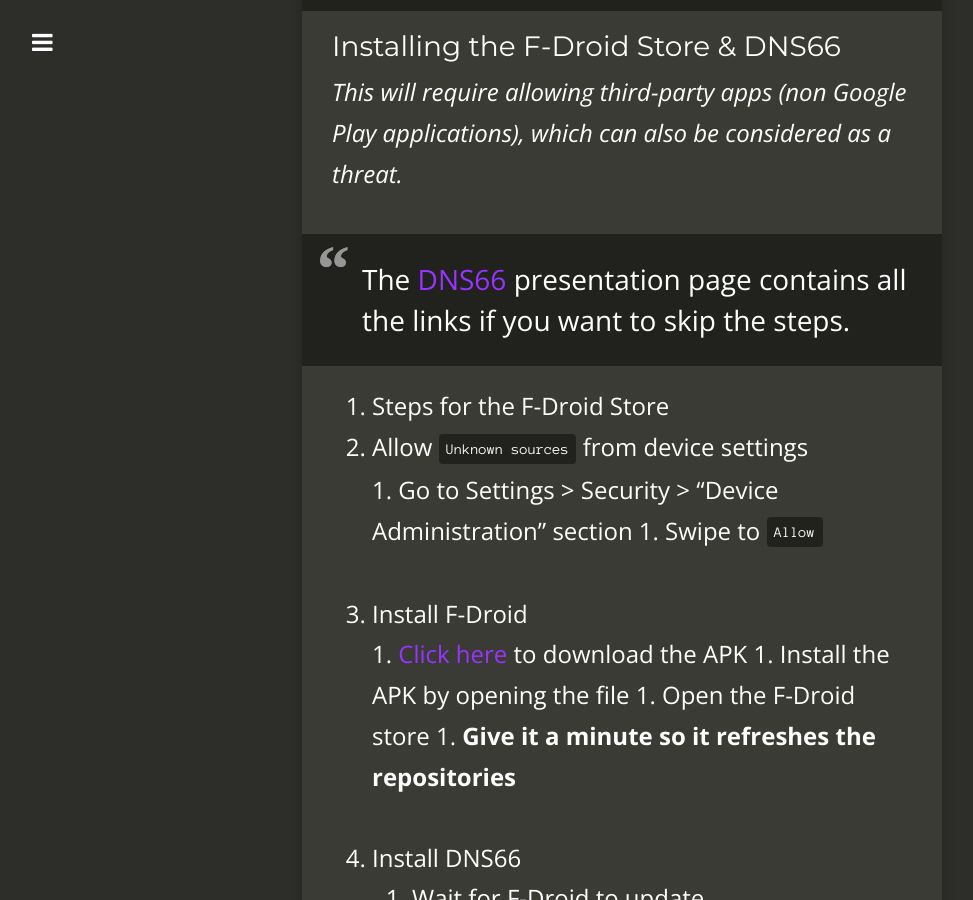
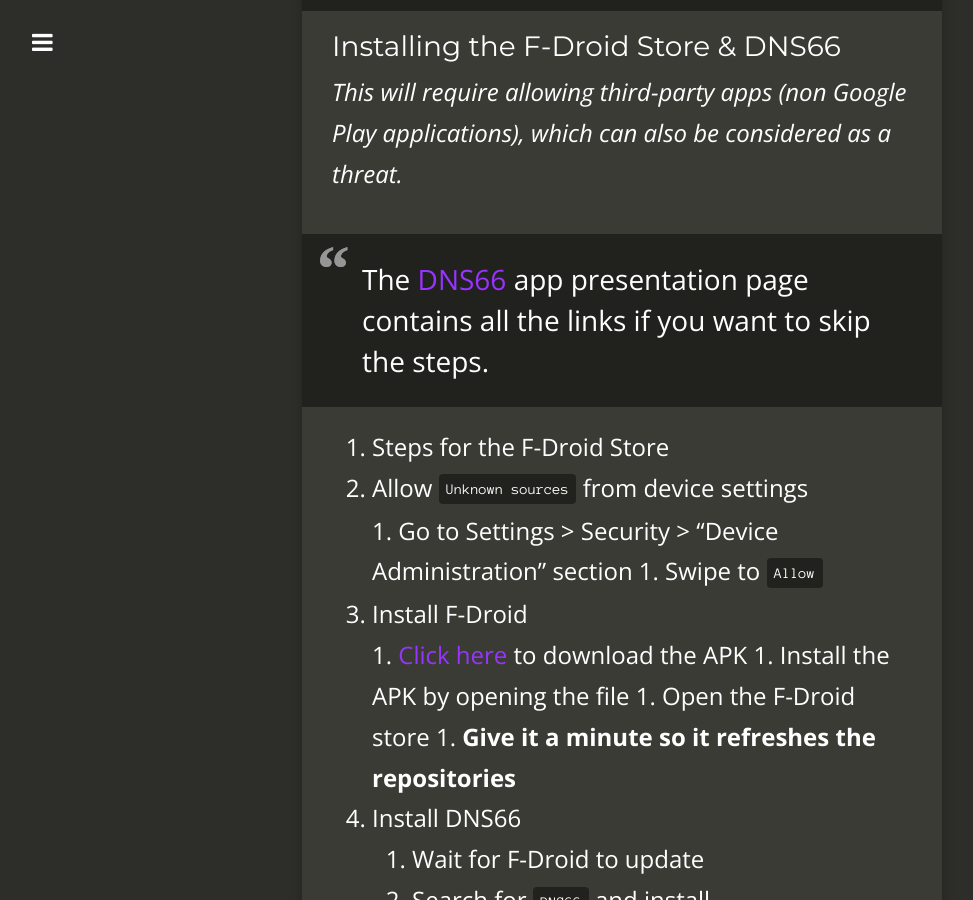
Before and after one commit to khast3x/khast3x.github.io, a Jekyll site: the page built from _posts/2018-02-05-Android-Quad9.md, in a window 1280 px wide and 900 px high, scrolled down 2774 px. Shown: the whole window, without its empty margins (18-991 px from the left). Built offline with Jekyll 4.4.1, drawn with Linux system fonts in a browser that asks for light colours; nearby versions of some CDN libraries; emoji names are drawn with the system emoji font.

Commit message:
more ident fix

```diff
--- a/_posts/2018-02-05-Android-Quad9.md
+++ b/_posts/2018-02-05-Android-Quad9.md
@@ -36,19 +36,17 @@
 
 *This will require allowing third-party apps (non Google Play applications), which can also be considered as a threat.*
 
-> The [DNS66](https://f-droid.org/en/packages/org.jak_linux.dns66/) presentation page contains all the links if you want to skip the steps.
+> The [DNS66](https://f-droid.org/en/packages/org.jak_linux.dns66/) app presentation page contains all the links if you want to skip the steps.
 
 1. Steps for the F-Droid Store
   1. Allow `Unknown sources` from device settings
   	1. Go to Settings > Security > "Device Administration" section
   	1. Swipe to `Allow`
-
   1. Install F-Droid
   	1. [Click here](https://f-droid.org/FDroid.apk) to download the APK
   	1. Install the APK by opening the file
   	1. Open the F-Droid store
   	1. **Give it a minute so it refreshes the repositories**
-
 1. Install DNS66
 	1. Wait for F-Droid to update
 	1. Search for `DNS66` and install
```
